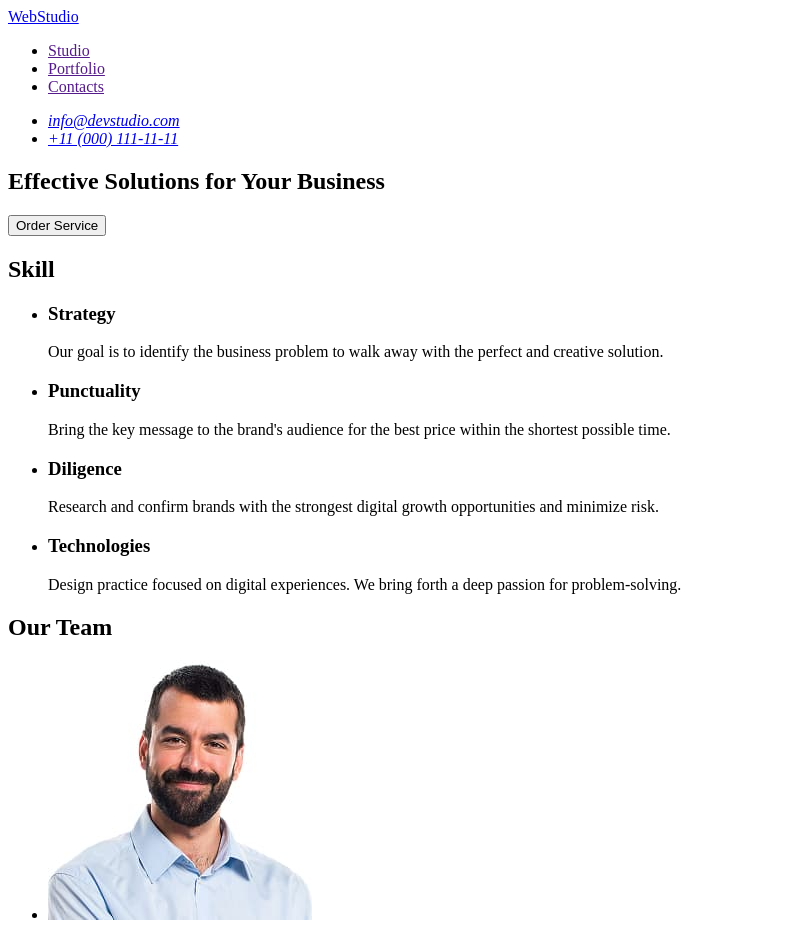
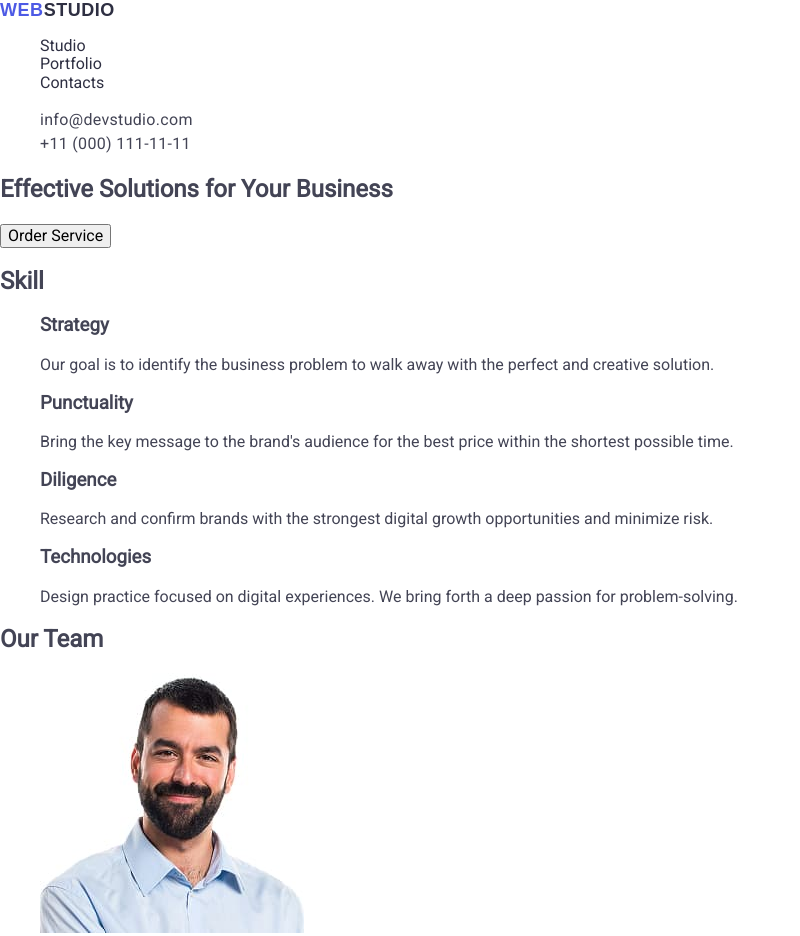
Before and after one commit to Olexandr-Shcherbakov/goit-markup-hw-02, a plain HTML site: page index.html in a window 1280 px wide. Shown: the top 936 px of the page, without its empty margins (0-800 px from the left). Drawn offline with nearby package versions, Linux system fonts and the light colour scheme.

Commit message:
add style header

```diff
--- a/css/styles.css
+++ b/css/styles.css
@@ -1 +1,35 @@
-header{background-color:#FFFFFF;}
+/*font-family: "Raleway", sans-serif;
+font-family: "Roboto", sans-serif;*/
+body{font-family:"Roboto", sans-serif;color: #434455;background-color: #FFFFFF;}
+ul,ol{list-style-type:none;}
+a{ text-decoration: none ;}
+.logo{font-family: Raleway,sans-serif;
+    font-weight: 700;
+    font-size: 18px;
+    line-height: 1.17;
+    letter-spacing: 0.03em;
+    text-transform: uppercase ;
+    color: #4D5AE5;
+    }
+.header-logo .logo-part {color: #2E2F42;}
+.footer-logo .logo-part {color:#f4f4f9 ;}
+.nav-link{font-family: Roboto ,sans-serif;
+    font-weight: 500;
+    font-size: 16px;
+    line-height: 1,5;
+    letter-spacing:0,02en;
+    color: #2E2F42;
+    }
+    .nav-link:hover,
+    .nav-link:focus{color: #404bbf;}
+    .contacts{font-style:normal;}
+    .contacts-link{
+        font-size: 16px;
+        line-height: 1.5;
+        letter-spacing:0.02em;
+        color:#434455 ;
+        }
+    .contacts-link:hover ,
+    .contacts-link:focus {color:#404bbf ;}
+
+    .page-footer {background-color:#2E2F42;}
--- a/index.html
+++ b/index.html
@@ -4,23 +4,34 @@
     <meta charset="UTF-8">
     <meta name="viewport" content="width=device-width, initial-scale=1.0">
     <title>Web studio</title>
+    <link rel="stylesheet" href="https://cdnjs.cloudflare.com/ajax/libs/modern-normalize/3.0.1/modern-normalize.min.css" integrity="sha512-q6WgHqiHlKyOqslT/lgBgodhd03Wp4BEqKeW6nNtlOY4quzyG3VoQKFrieaCeSnuVseNKRGpGeDU3qPmabCANg=="
+     crossorigin="anonymous" referrerpolicy="no-referrer" />
+
+    <link rel="preconnect" href="https://fonts.googleapis.com">
+    <link rel="preconnect" href="https://fonts.gstatic.com" crossorigin>
+    <link href="https://fonts.googleapis.com/css2?family
+    =Raleway&family=Roboto&display=swap,wght@500&display=swap,wght@700&display=swap" rel="stylesheet">
+
     <link rel="stylesheet" href="./css/styles.css">
+
 </head>
 <body>
-   <header class="header">
-    <nav>
-        <a href="./index.html">WebStudio</a>
-        <ul>
-            <li><a href="">Studio</a></li>
-            <li><a href="">Portfolio</a></li>
-            <li><a href="">Contacts</a></li>
+   <header class="page-header">
+    <nav class="header-nav">
+        <a class="logo header-logo" href="./index.html">Web<span class="logo-part">Studio</span></a>
+        <ul class="nav-list">
+            <li class="nav-item"><a class="nav-link" href="./index.html">Studio</a></li>
+            <li class="nav-item"><a class="nav-link" href="">Portfolio</a></li>
+            <li class="nav-item"><a class="nav-link" href="">Contacts</a></li>
         </ul>
     </nav>
 
-    <address>
-        <ul>
-            <li><a href="mailto:info@devstudio.com">info@devstudio.com</a></li>
-            <li><a href="tel:+110001111111">+11 (000) 111-11-11</a></li>
+    <address class="contacts">
+        <ul class="contacts-list">
+            <li class="contacts-item">
+                <a class="contacts-link" href="mailto:info@devstudio.com">info@devstudio.com</a></li>
+            <li class="contacts-item">
+                <a class="contacts-link" href="tel:+110001111111">+11 (000) 111-11-11</a></li>
         </ul>
     </address>
    </header>
@@ -65,7 +76,7 @@
     <section>
         <h2>Our Team</h2>
         <ul>
-            <li><img src="./images/img (4).jpg" width="264" alt="Mark Guerrero">
+            <li><img src="./images/guerrero.jpg" width="264" alt="Mark Guerrero">
                 <h3>Mark Guerrero</h3>
                 <p>Product Designer</p>
             </li>
@@ -118,8 +129,8 @@
         </ul>
     </section>
    </main>
-   <footer>
-        <a href="./index.html">WebStudio</a>
+   <footer class="page-footer">
+        <a class="logo footer-logo" href="./index.html">Web<span class="logo-part">Studio</span></a>
         <p>Increase the flow of customers and sales for your business with digital marketing & growth solutions.</p>
 
    </footer>
```
Also changed, not shown: images/guerrero.jpg (renamed from images/img (4).jpg).
